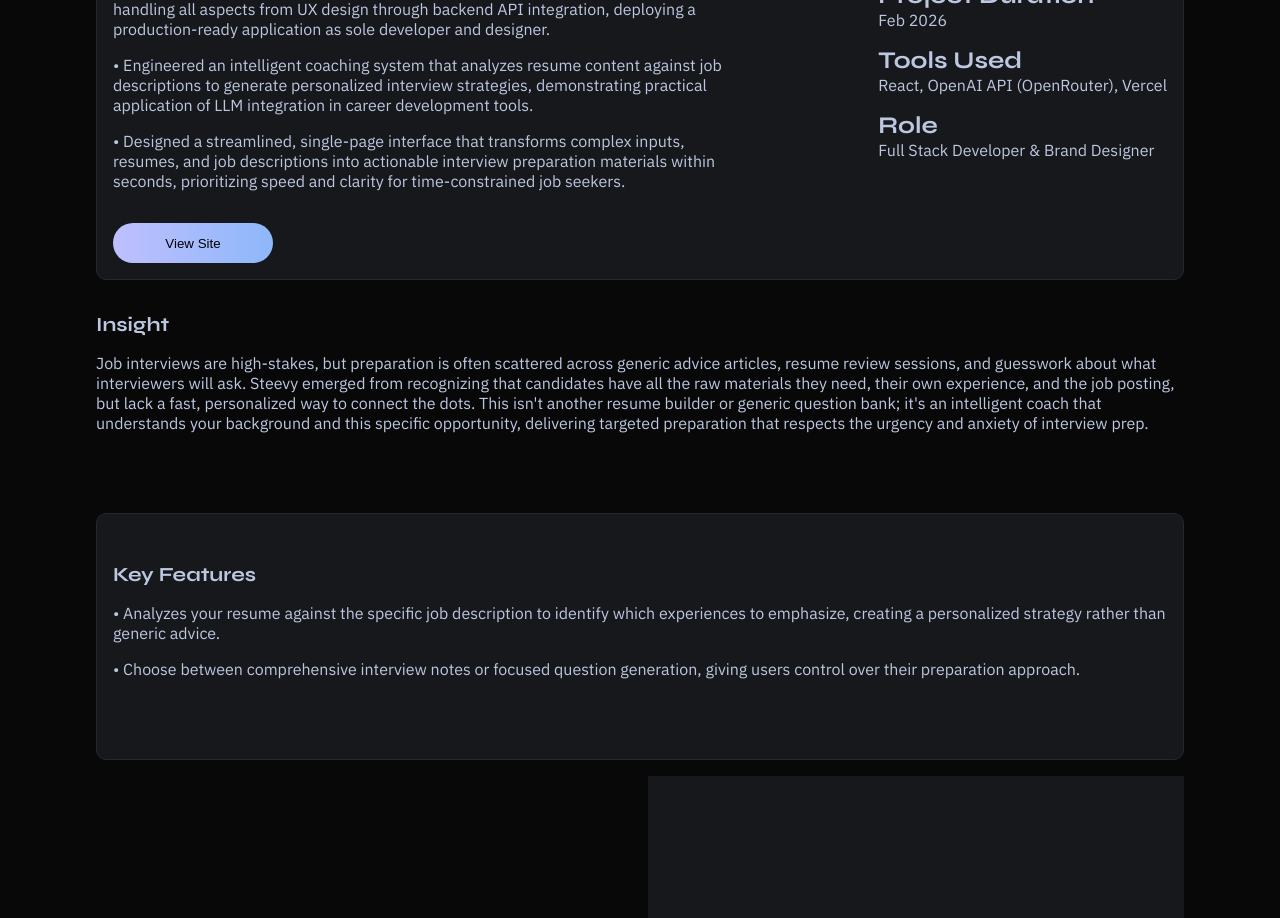
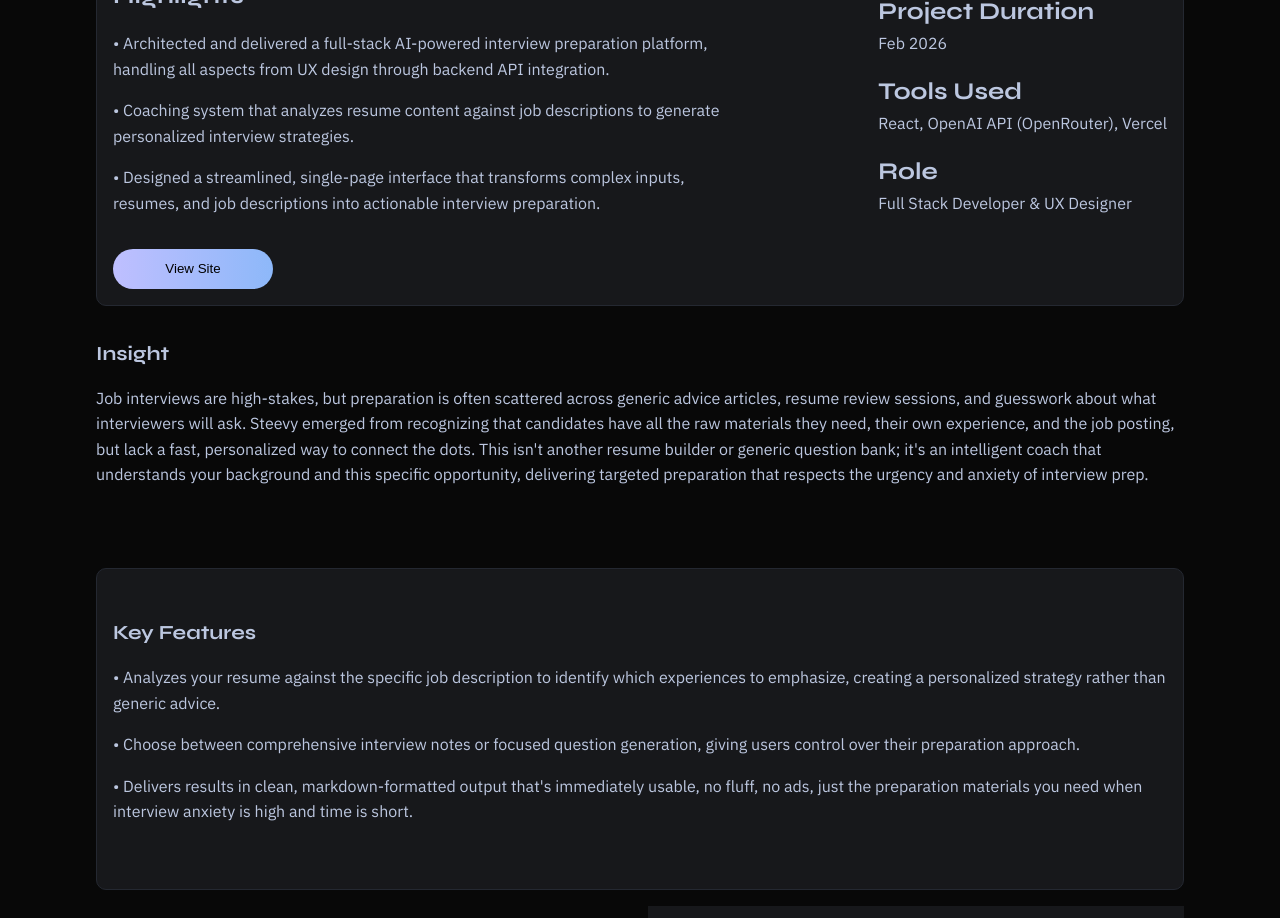
Before and after one commit to amsyb/portfolio, a React (Vite) app: page /steevy in a window 1280 px wide. Shown: the part 380-1298 px from the top of the page. Built offline with nearby package versions, Linux system fonts and the light colour scheme.

Commit message:
reviewed newly added case study, and edited copy so that it flowed better on screen. Included line height to body text for easier reading

```diff
--- a/src/pages/Steevy/Steevy.jsx
+++ b/src/pages/Steevy/Steevy.jsx
@@ -8,12 +8,12 @@ function Steevy() {
       <section className="casestudy">
         <h1>Steevy</h1>
         <Summary
-          overview1="• Architected and delivered a full-stack AI-powered interview preparation platform, handling all aspects from UX design through backend API integration, deploying a production-ready application as sole developer and designer."
-          overview2="• Engineered an intelligent coaching system that analyzes resume content against job descriptions to generate personalized interview strategies, demonstrating practical application of LLM integration in career development tools."
-          overview3="• Designed a streamlined, single-page interface that transforms complex inputs, resumes, and job descriptions into actionable interview preparation materials within seconds, prioritizing speed and clarity for time-constrained job seekers."
+          overview1="• Architected and delivered a full-stack AI-powered interview preparation platform, handling all aspects from UX design through backend API integration."
+          overview2="• Coaching system that analyzes resume content against job descriptions to generate personalized interview strategies."
+          overview3="• Designed a streamlined, single-page interface that transforms complex inputs, resumes, and job descriptions into actionable interview preparation."
           duration="Feb 2026"
           tools="React, OpenAI API (OpenRouter), Vercel"
-          role="Full Stack Developer & Brand Designer"
+          role="Full Stack Developer & UX Designer"
           button="View Site"
           buttonLink="https://steevy.vercel.app/"
         ></Summary>
@@ -30,7 +30,7 @@ function Steevy() {
             copy1="• Analyzes your resume against the specific job description to identify which experiences to emphasize, creating a personalized strategy rather than generic advice."
             copy2="• Choose between comprehensive interview notes or focused question generation, giving users control over their preparation approach.
 "
-            cpy3="• Delivers results in clean, markdown-formatted output that's immediately usable, no fluff, no ads, just the preparation materials you need when interview anxiety is high and time is short.
+            copy3="• Delivers results in clean, markdown-formatted output that's immediately usable, no fluff, no ads, just the preparation materials you need when interview anxiety is high and time is short.
 "
           ></TextBlock>
         </div>
@@ -38,7 +38,7 @@ function Steevy() {
         <MediaBlockRight
           image={steevy}
           title="Final Product"
-          description="Steevy transforms the scattered, stressful process of interview preparation into a focused, confidence-building experience. By synthesizing resume content with job requirements through AI analysis, it helps candidates walk into interviews knowing exactly which stories to tell and which questions to prepare for. The tool serves both the career-switcher navigating unfamiliar territory and the experienced professional interviewing for a stretch role, providing clarity and structure when the stakes are highest."
+          description="Steevy transforms the scattered, stressful process of interview preparation into a focused, confidence-building experience. By synthesizing resume content with job requirements through AI analysis, it helps candidates walk into interviews knowing exactly which stories to tell and which questions to prepare for."
           button="View Site"
           buttonLink="https://steevy.vercel.app/"
         ></MediaBlockRight>
--- a/src/styles/_global.scss
+++ b/src/styles/_global.scss
@@ -69,12 +69,15 @@ body {
   font-family: "IBM Plex Sans";
   font-size: 16px;
   color: $primary-text;
+  line-height: 1.6;
 }
 
 .btn {
   background-image: linear-gradient(to right, #bfbfff 0%, #8db8f9 100%);
   background-position: left;
-  transition: background-position 1s, background-image 0.3s ease-in-out;
+  transition:
+    background-position 1s,
+    background-image 0.3s ease-in-out;
   height: 40px;
   border-radius: 20px;
   border: none;
```
